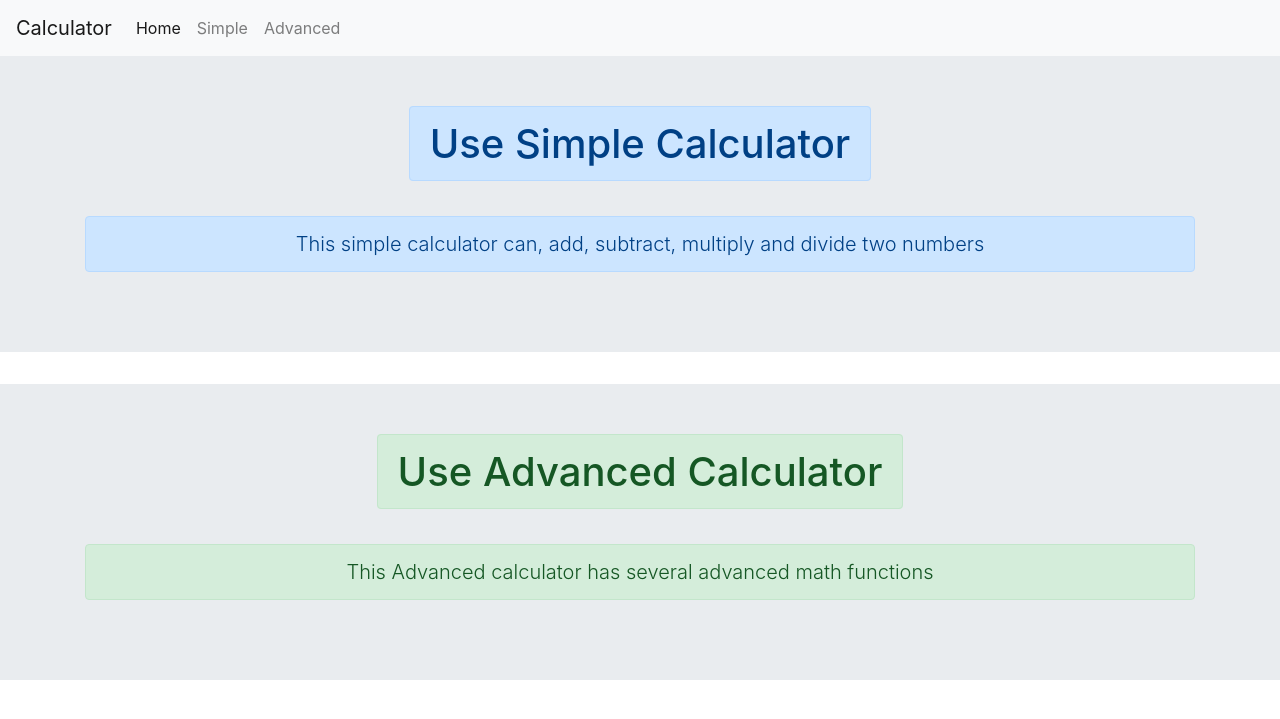
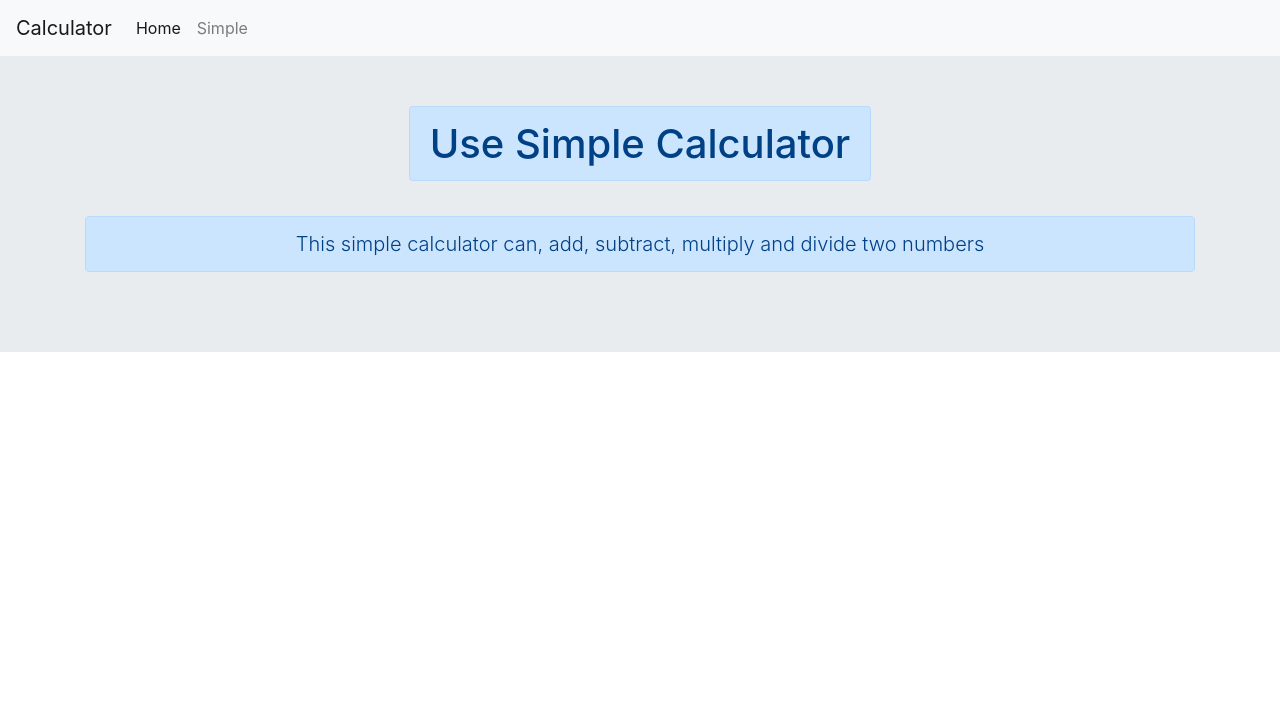
Before and after one commit to reddyvineeth/Calculator-App, a Flask app: page / in a window 1280 px wide. Shown: the top 719 px of the page. Run offline with Flask 2, Linux system fonts and the light colour scheme; some libraries are stand-ins or nearby versions.

```diff
--- a/app.py
+++ b/app.py
@@ -19,12 +19,6 @@ def main():
     my_list_simple = []
     return render_template('index.html',home=True)
 
-@app.route("/advanced")
-def advanced():
-    my_list_advanced = []
-    return render_template("advanced.html")
-
-
 @app.route("/simple")
 def simple():
     my_list_simple = []
@@ -37,9 +31,9 @@ def simple():
 def on_connect():
     emit('connect', 'connection established')
 
-@socket.on('post result', namespace='/test')
-def on_broadcast(msg):
-    emit('broadcast', msg, broadcast=True, include_self=False)
+# @socket.on('post result', namespace='/test')
+# def on_broadcast(msg):
+#     emit('broadcast', msg, broadcast=True, include_self=False)
 
 
 @app.route("/calculate", methods=["post"])
@@ -86,56 +80,5 @@ def calculate():
 
     return render_template("simple.html",result=result, note=note, color=color, list = my_list_simple, sessionId=sessionId)
 
-
-@app.route("/calculate_advanced", methods=["post"])
-def calculate_advanced():
-    first_number = int(request.form["firstNumber"])
-    operation = request.form["operation"]
-    color="alert-success"
-    note=""
-    if operation == "sin":
-        result = sin(first_number)
-        note="sin has been calculated"
-    elif operation == "cos":
-        result = cos(first_number)
-        note="cosine has been calculated"
-    elif operation == "tan":
-        result = tan(first_number)
-        note="tan has been calculated"
-    elif operation == "log":
-        result = log(first_number)
-        note="log of a number has been calculated"
-    elif operation == "exp":
-        result = exp(first_number)
-        note = "exp has been calculated"
-    elif operation == "squr":
-        result = sqrt(first_number)
-        note = "square root has been calculated"
-    else:
-        note="no function has been selected"
-        color="alert-danger"
-        return render_template("advanced.html", note=note, color=color)
-
-    if operation == 'sin':
-        operation = 'sin'
-    elif operation == 'cos':
-        operation = 'cos'
-    elif operation == 'tan':
-        operation = 'tan'
-    elif operation == 'log':
-        operation = 'log'
-    elif operation == 'exp':
-        operation = 'exp'
-    elif operation == 'squr':
-        operation = 'sqrt'
-
-    store = operation + '(' + str(first_number) + ')' + ' = ' + str(result)
-    if len(my_list_advanced) >= 10:
-        my_list_advanced.pop()
-    my_list_advanced.insert(0, store)
-
-    return render_template("advanced.html",result=result, note=note, color=color, list=my_list_advanced)
-
-
 if __name__ == "__main__":
     socket.run(app, debug=True)
--- a/templates/index.html
+++ b/templates/index.html
@@ -28,10 +28,6 @@
         <li class="nav-item">
           <a class="nav-link" href="{{url_for('simple')}}">Simple</a>
         </li>
-        <li class="nav-item">
-          <a class="nav-link" href="{{url_for('advanced')}}">Advanced</a>
-        </li>
-
       </ul>
     </div>
   </nav>
@@ -43,15 +39,6 @@
         <a class="alert alert-primary" href="{{url_for('simple')}}">Use Simple Calculator</h1></a>
       <p class="lead text-center alert alert-primary mt-5">This simple calculator can, add, subtract, multiply and
         divide two numbers</p>
-    </div>
-  </div>
-
-  <div class="jumbotron jumbotron-fluid">
-    <div class="container">
-      <h1 class="display-8 text-center">
-        <a class="alert alert-success" href="{{url_for('advanced')}}">Use Advanced Calculator</h1></a>
-      <p class="lead text-center alert alert-success mt-5">This Advanced calculator has several advanced math functions
-      </p>
     </div>
   </div>
   {% endif %}
```
Also changed, not shown: requirements.txt (added, +7 -0 lines), templates/advanced.html (deleted, +0 -74 lines), templates/simple.html (+24 -18 lines), 1 other file.
